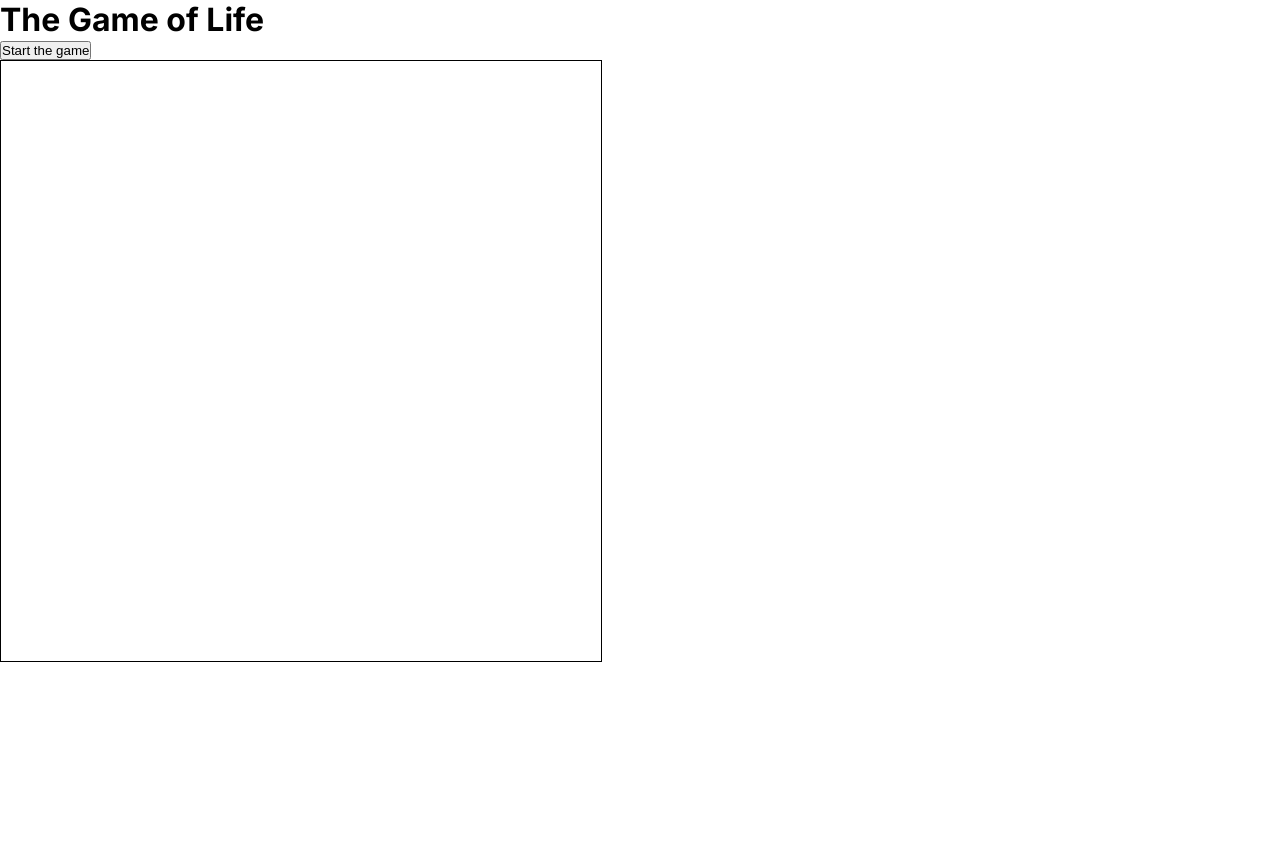
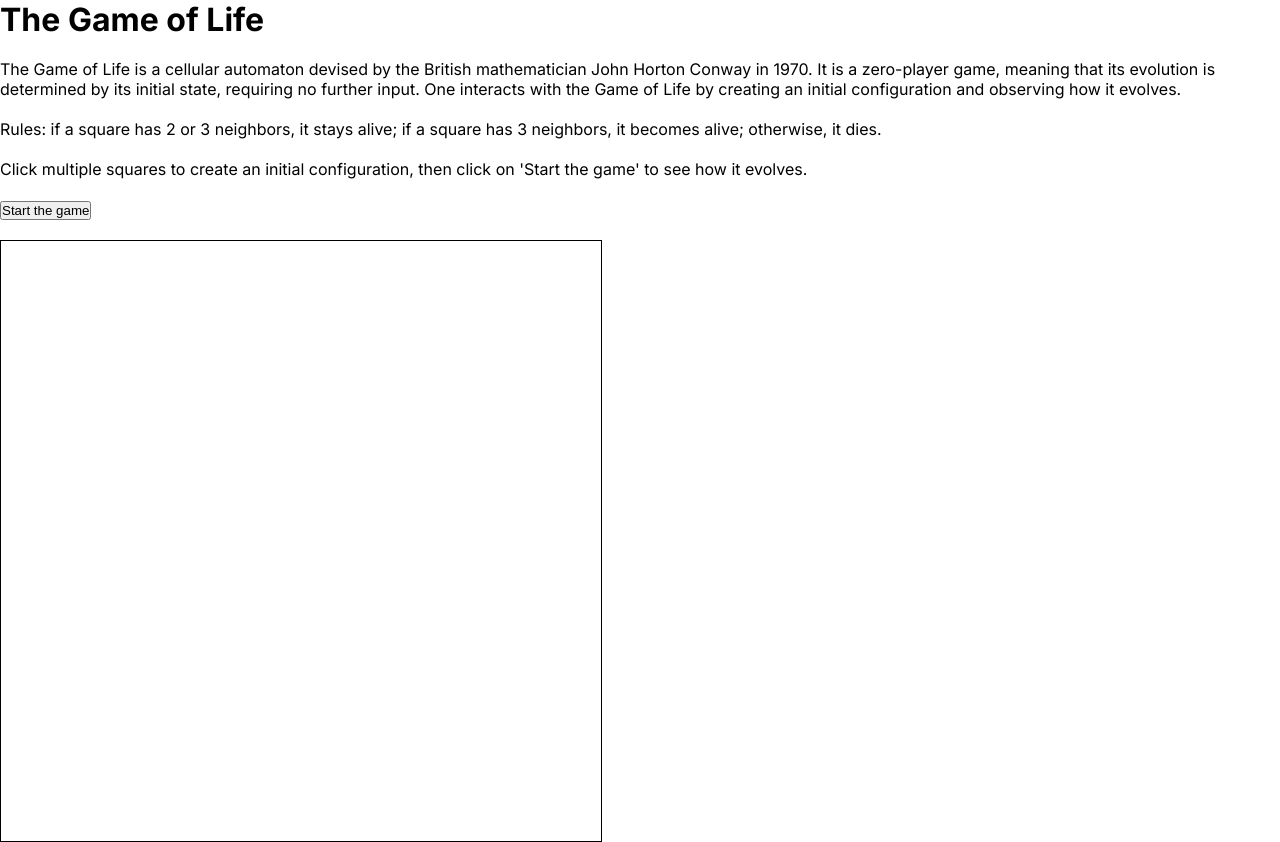
Before and after one commit to GuiLec/portfolio, a Next.js app: page /the-game-of-life in a window 1280 px wide. Before the commit the page ends 800 px from the top, so only its background shows below. Built offline with nearby package versions, Linux system fonts and the light colour scheme.

Commit message:
add description

```diff
--- a/src/app/the-game-of-life/page.tsx
+++ b/src/app/the-game-of-life/page.tsx
@@ -75,9 +75,30 @@ const TheGameOfLifePage = () => {
   return (
     <main>
       <h1>The Game of Life</h1>
+      <br />
+      <p>
+        The Game of Life is a cellular automaton devised by the British
+        mathematician John Horton Conway in 1970. It is a zero-player game,
+        meaning that its evolution is determined by its initial state, requiring
+        no further input. One interacts with the Game of Life by creating an
+        initial configuration and observing how it evolves.
+      </p>
+      <br />
+      <p>
+        Rules: if a square has 2 or 3 neighbors, it stays alive; if a square has
+        3 neighbors, it becomes alive; otherwise, it dies.
+      </p>
+      <br />
+      <p>
+        {
+          "Click multiple squares to create an initial configuration, then click on 'Start the game' to see how it evolves."
+        }
+      </p>
+      <br />
       <section>
         <button onClick={startGame}>Start the game</button>
       </section>
+      <br />
       <section>
         <div
           style={{
```
